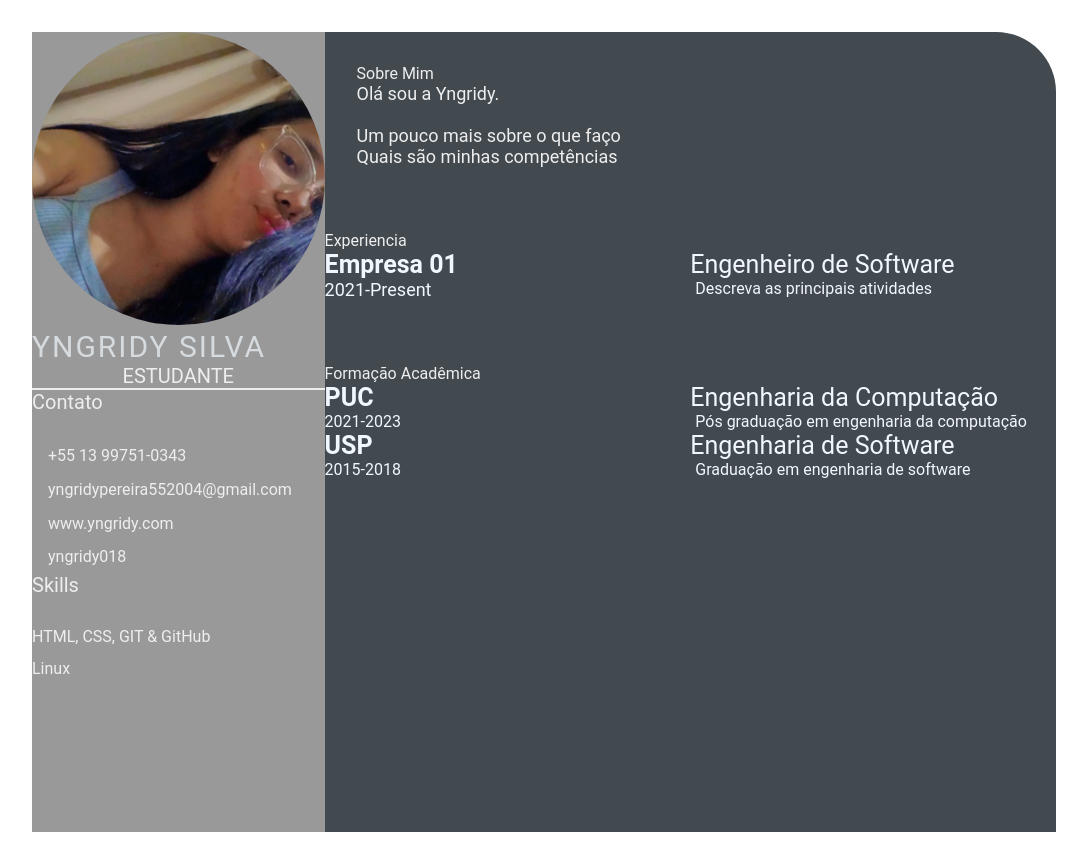
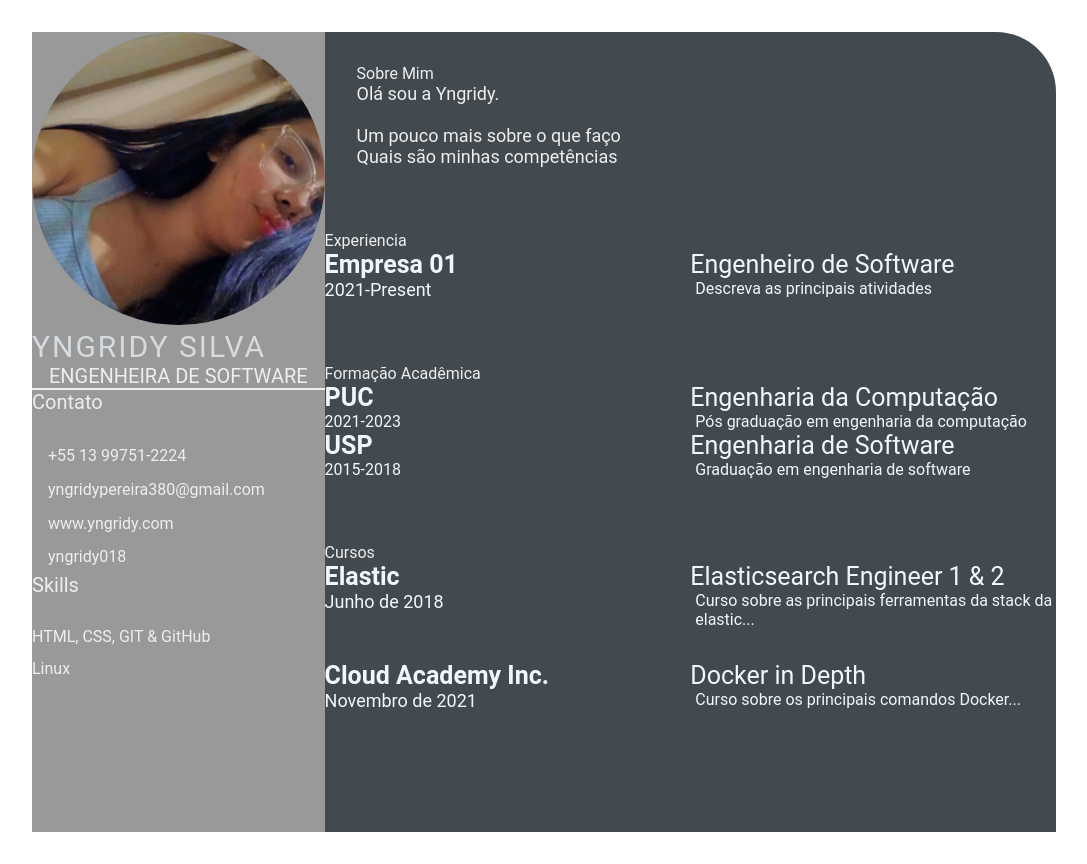
Before and after one commit to yngridy018/yngridy018.github.io, a plain HTML site: page index.html in a window 1280 px wide. Shown: the whole page, without its empty margins (96-1183 px from the left). Drawn offline with Linux system fonts and the light colour scheme.

Commit message:
feature: add index.html (#6)

```diff
--- a/index.html
+++ b/index.html
@@ -18,13 +18,13 @@
                 <div class="profile">
                     <img class="profile-image" src="img/profile-image.jpg" alt="Profile image">
                     <p class="name">Yngridy Silva</p>
-                    <p class="profession">Estudante</p>
+                    <p class="profession">Engenheira de Software</p>
                 </div>
                 <div class="contact-info">
                     <p class="left-title">Contato</p>
                     <ul>
-                        <li><i class="fa fa-phone"></i>+55 13 99751-0343</li>
-                        <li><i class="fa fa-envelope"></i>yngridypereira552004@gmail.com</li>
+                        <li><i class="fa fa-phone"></i>+55 13 99751-2224</li>
+                        <li><i class="fa fa-envelope"></i>yngridypereira380@gmail.com</li>
                         <li><i class="fa fa-globe"></i>www.yngridy.com</li>
                         <li><i class="fa fa-github"></i>yngridy018</li>
                     </ul>
@@ -93,8 +93,34 @@
                     </div>
                 </div>
             </section>
+            <section class="awards gap">
+                <div class="right-title">Cursos</div>
+                <div class="awards-contents">
+                    <div class="awards-left">
+                        <p class="awards-company-name">Elastic</p>
+                        <p class="awards-time-period">Junho de 2018</p>
+                    </div>
+                    <div class="awards-right">
+                        <p class="awards-name">Elasticsearch Engineer 1 & 2</p>
+                        <p class="awards-desc">
+                            Curso sobre as principais ferramentas da stack da elastic...
+                        </p>
+                    </div>
+                </div>
+                <div class="awards-contents">
+                    <div class="awards-left">
+                        <p class="awards-company-name">Cloud Academy Inc.</p>
+                        <p class="awards-time-period">Novembro de 2021</p>
+                    </div>
+                    <div class="awards-right">
+                        <p class="awards-name">Docker in Depth</p>
+                        <p class="awards-desc">
+                            Curso sobre os principais comandos Docker...
+                        </p>
+                    </div>
+                </div>
+            </section>
         </section>
     </main>
 </body>
-
 </html>
```
